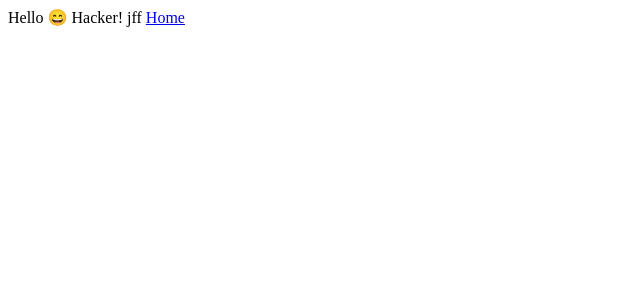
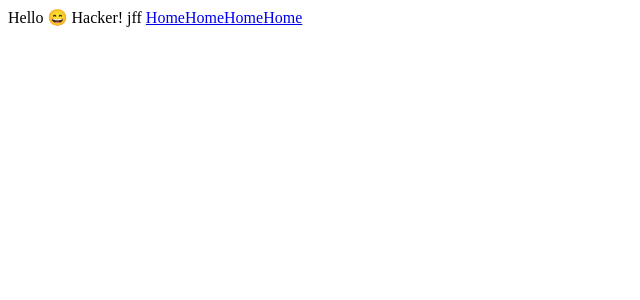
Before and after one commit to KelvinNjihia/covid19-stats, an Angular app: page / in a window 1280 px wide. Shown: the top 300 px of the page, without its empty margins (0-640 px from the left). Built offline with nearby package versions, Linux system fonts and the light colour scheme.

Commit message:
minor fix

```diff
--- a/src/app/app.component.html
+++ b/src/app/app.component.html
@@ -2,4 +2,7 @@
 Hello 😄 Hacker!
 jff
 <a [routerLink]="'/home'">Home</a>
+<a [routerLink]="'/home'">Home</a>
+<a [routerLink]="'/home'">Home</a>
+<a [routerLink]="'/home'">Home</a>
 <router-outlet></router-outlet>
```
